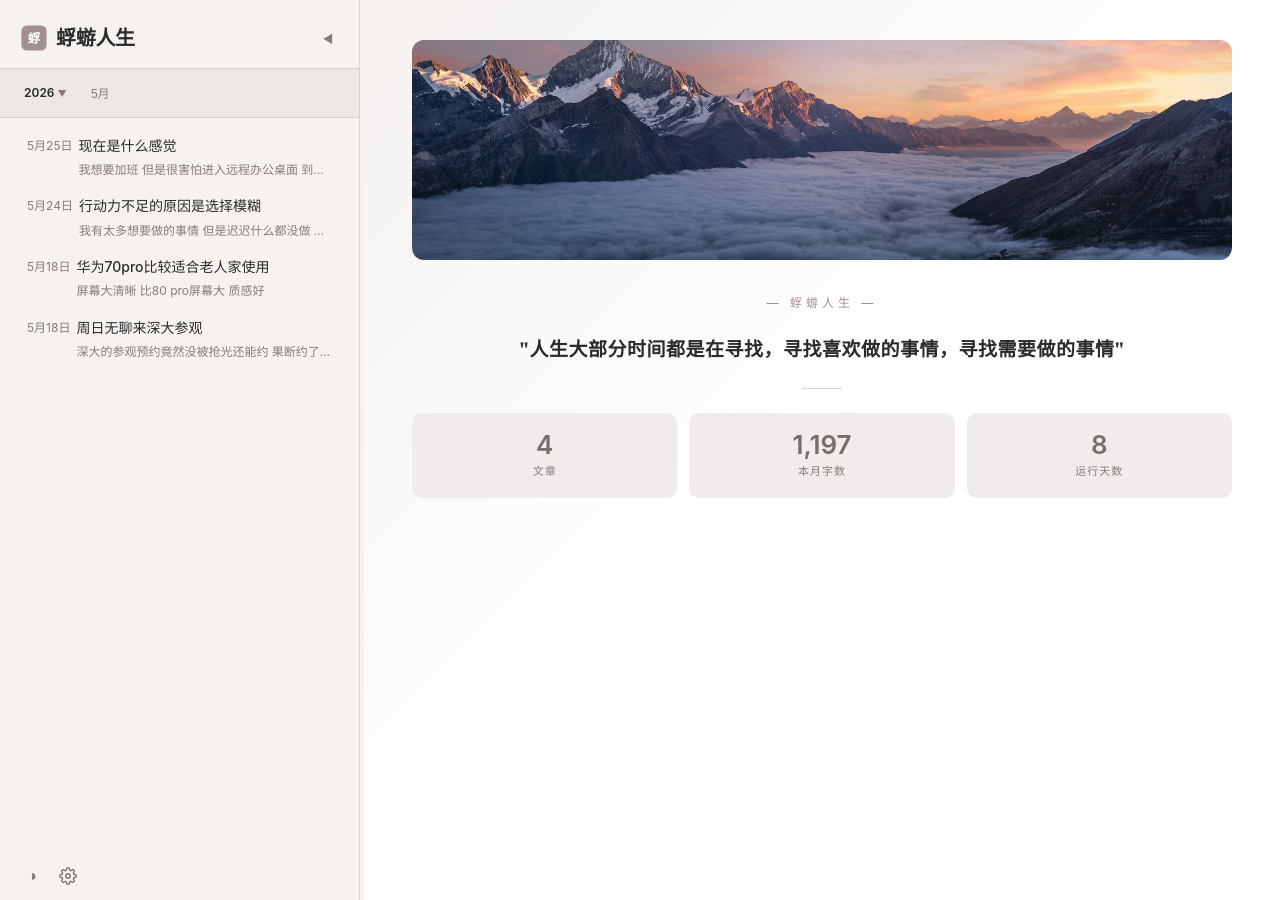
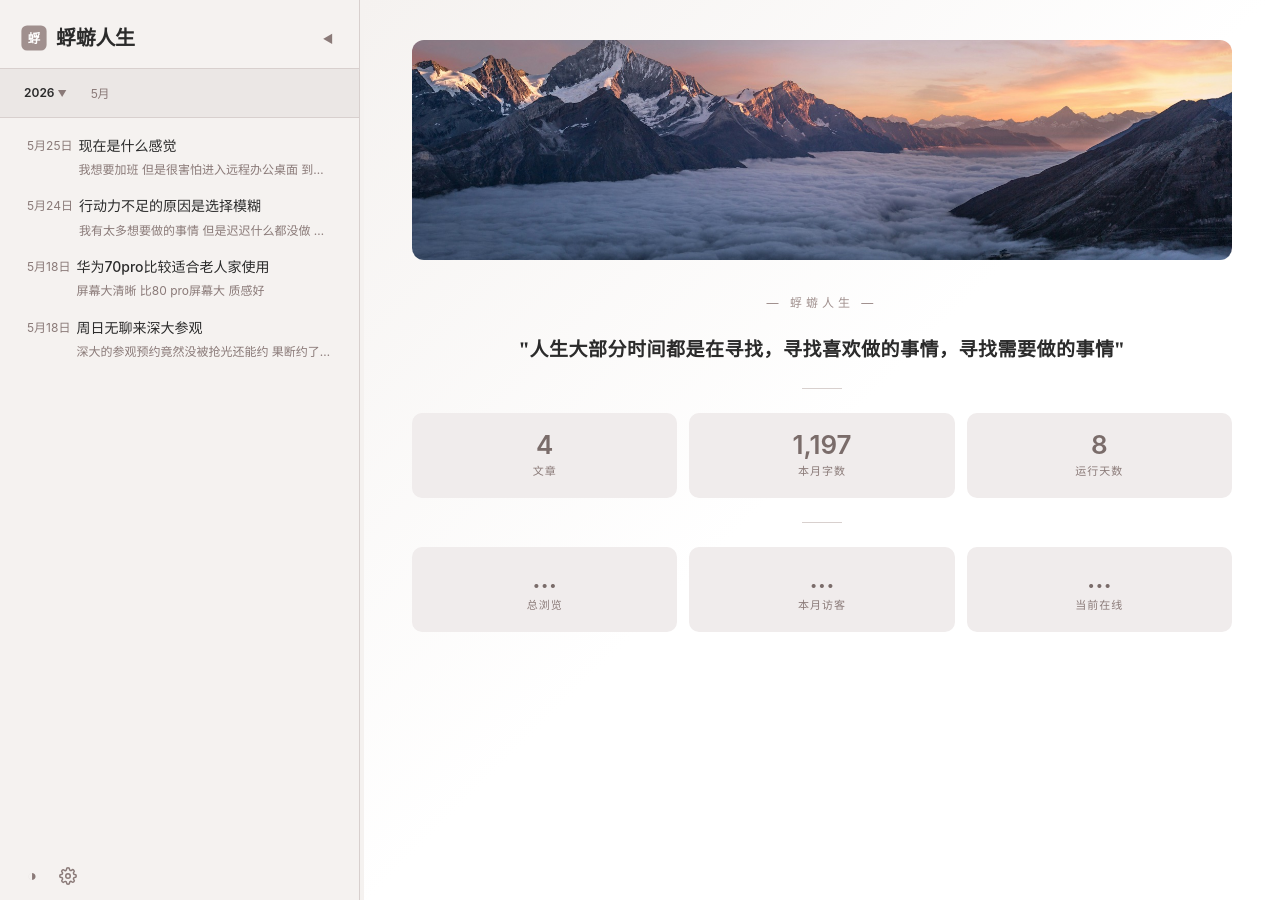
Before and after one commit to belber/belber.github.io, a Jekyll site: the page built from index.html, in a window 1280 px wide. Built offline with Jekyll 4.4.1, drawn with Linux system fonts in a browser that asks for light colours.

Commit message:
feat: add homepage Umami stats card HTML
Co-Authored-By: Claude Opus 4.7 <noreply@anthropic.com>

```diff
--- a/index.html
+++ b/index.html
@@ -70,6 +70,22 @@ layout: default
             <span class="stat-label">运行天数</span>
           </div>
         </div>
+        <div class="welcome-divider"></div>
+        <div class="welcome-stats">
+          <div class="stat-card">
+            <span class="stat-number" id="stat-pageviews">...</span>
+            <span class="stat-label">总浏览</span>
+          </div>
+          <div class="stat-card">
+            <span class="stat-number" id="stat-visitors">...</span>
+            <span class="stat-label">本月访客</span>
+          </div>
+          <div class="stat-card">
+            <span class="stat-number" id="stat-online">...</span>
+            <span class="stat-label">当前在线</span>
+          </div>
+        </div>
+        <div id="browser-dist" class="browser-dist" style="display:none"></div>
       </div>
     </div>
     <div id="post-display" class="post-display" style="display:none;">
```
